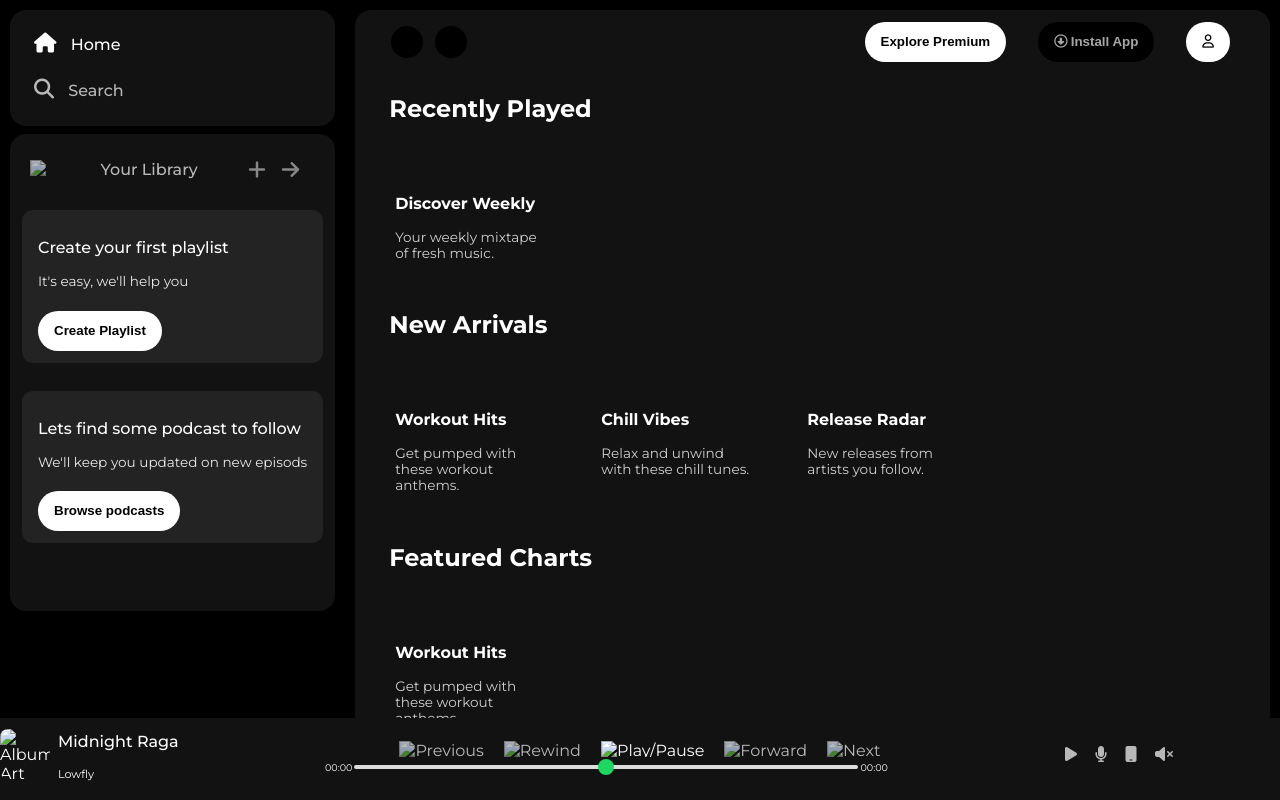
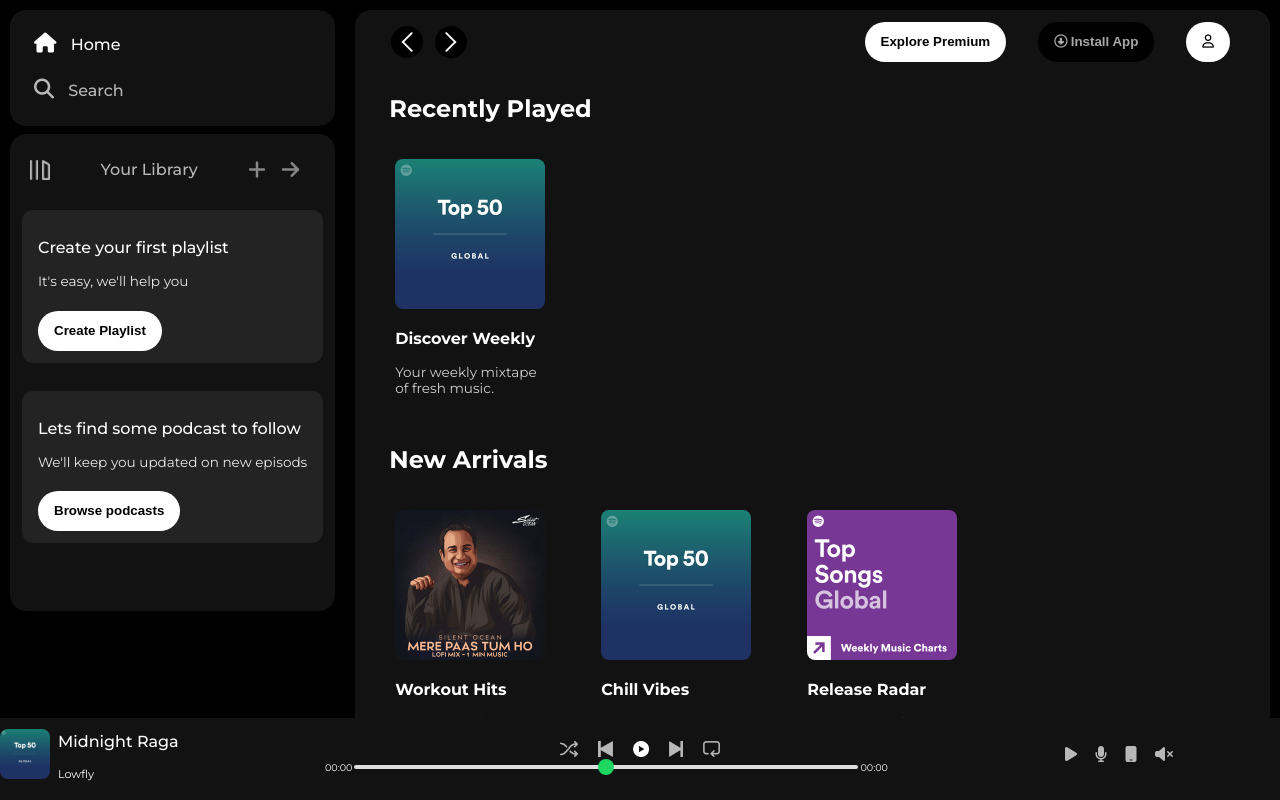
Before and after one commit to AniketS2304/my_projects, a plain HTML site: page project_2/index.html in a window 1280 px wide. Drawn offline with Linux system fonts and the light colour scheme; the site is published under a folder, as on GitHub Pages, so addresses that start at the root find nothing.

Commit message:
Updated files for GitHub Pages

```diff
--- a/project_2/index.html
+++ b/project_2/index.html
@@ -33,7 +33,8 @@
 
             <div class="library-section">
                 <div class="library-header nav-item">
-                    <img src="/assets/library_icon.png" alt="img">
+                    <!-- <img src="/assets/library_icon.png" alt="img"> -->
+                    <img src="library_icon.png" alt="img">
                     <a href="#">Your Library</a>
 
                     <div class="header-icons">
@@ -56,10 +57,10 @@
 
                 </div>
                 <div class="library-imgs-sm">
-                    <img src="/assets/card1img.jpeg" alt="img">
-                    <img src="/assets/card2img.jpeg" alt="img">
-                    <img src="/assets/card3img.jpeg" alt="img">
-                    <img src="/assets/card5img.jpeg" alt="img">
+                    <img src="card1img.jpeg" alt="img">
+                    <img src="card2img.jpeg" alt="img">
+                    <img src="card3img.jpeg" alt="img">
+                    <img src="card5img.jpeg" alt="img">
                 </div>
             </div>
         </div>
@@ -69,10 +70,10 @@
 
                 <div class="navbar-left">
                     <div class="nav-button nav-back">
-                        <img src="/assets/backward_icon.png" alt="">
+                        <img src="backward_icon.png" alt="">
                     </div>
                     <div class="nav-button nav-forward hide">
-                        <img src="/assets/forward_icon.png" alt="">
+                        <img src="forward_icon.png" alt="">
                     </div>
                 </div>
 
@@ -89,7 +90,7 @@
             <h2>Recently Played</h2>
             <div class="card-container">
                 <div class="card">
-                    <img class="card-img" src="/assets/card1img.jpeg" alt="">
+                    <img class="card-img" src="card1img.jpeg" alt="">
                     <p class="card-title">Discover Weekly</p>
                     <p class="card-desc">Your weekly mixtape of fresh music.</p>
                 </div>
@@ -98,19 +99,19 @@
             <h2>New Arrivals</h2>
             <div class="card-container">
                 <div class="card">
-                    <img class="card-img" src="/assets/card3img.jpeg" alt="">
+                    <img class="card-img" src="card3img.jpeg" alt="">
                     <p class="card-title">Workout Hits</p>
                     <p class="card-desc">Get pumped with these workout anthems.</p>
                 </div>
 
                 <div class="card">
-                    <img class="card-img" src="/assets/card1img.jpeg" alt="">
+                    <img class="card-img" src="card1img.jpeg" alt="">
                     <p class="card-title">Chill Vibes</p>
                     <p class="card-desc">Relax and unwind with these chill tunes.</p>
                 </div>
 
                 <div class="card">
-                    <img class="card-img" src="/assets/card5img.jpeg" alt="">
+                    <img class="card-img" src="card5img.jpeg" alt="">
                     <p class="card-title">Release Radar</p>
                     <p class="card-desc">New releases from artists you follow.</p>
                 </div>
@@ -129,7 +130,7 @@
             <h2>Featured Charts</h2>
             <div class="card-container">
                 <div class="card">
-                    <img class="card-img" src="/assets/card3img.jpeg" alt="">
+                    <img class="card-img" src="card3img.jpeg" alt="">
                     <p class="card-title">Workout Hits</p>
                     <p class="card-desc">Get pumped with these workout anthems.</p>
                 </div>
@@ -150,7 +151,7 @@
         </div>
         <div class="music-player">
             <div class="player-song">
-                <img src="/assets/card1img.jpeg" alt="Album Art">
+                <img src="card1img.jpeg" alt="Album Art">
                 <div class="player-song-info">
                     <p class="player-song-name">Midnight Raga</p>
                     <p class="player-artist">Lowfly</p>
@@ -160,11 +161,11 @@
 
             <div class="player">
                 <div class="player-control">
-                    <img title="suffle" src="/assets/player_icon1.png" alt="Previous">
-                    <img title="Previous" src="/assets/player_icon2.png" alt="Rewind">
-                    <img title="Pause/Play"  style="opacity: 1;" src="/assets/player_icon3.png" alt="Play/Pause">
-                    <img title="Next" src="/assets/player_icon4.png" alt="Forward">
-                    <img title="Repeat" src="/assets/player_icon5.png" alt="Next">
+                    <img title="suffle" src="player_icon1.png" alt="Previous">
+                    <img title="Previous" src="player_icon2.png" alt="Rewind">
+                    <img title="Pause/Play"  style="opacity: 1;" src="player_icon3.png" alt="Play/Pause">
+                    <img title="Next" src="player_icon4.png" alt="Forward">
+                    <img title="Repeat" src="player_icon5.png" alt="Next">
                 </div>
                 <span class="progress-bar-time">
                     <span class="song-curr_time time">00:00</span>
```
Also changed, not shown: project_2/backward_icon.png (added), project_2/card1img.jpeg (added), project_2/card2img.jpeg (added), project_2/card3img.jpeg (added), project_2/card5img.jpeg (added), project_2/forward_icon.png (added), project_2/library_icon.png (added), project_2/logo.png (added), project_2/play_musicbar.png (added), project_2/player_icon1.png (added), project_2/player_icon2.png (added), project_2/player_icon3.png (added), project_2/player_icon4.png (added), project_2/player_icon5.png (added).
